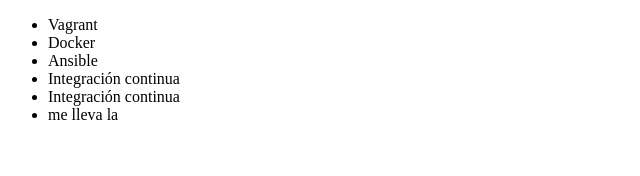
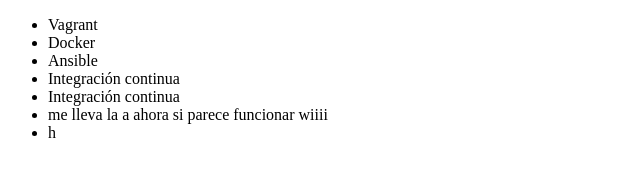
Before and after one commit to Eduardo04012023/alura-git, a plain HTML site: page index.html in a window 1280 px wide. Shown: the whole page, without its empty margins (0-640 px from the left). Drawn offline with Linux system fonts and the light colour scheme.

Commit message:
me lleva la chingada

```diff
--- a/index.html
+++ b/index.html
@@ -12,8 +12,9 @@
          <li> Integración continua </li>
          <li> Integración continua </li>
          <li>
-          me lleva la
+          me lleva la a ahora si parece funcionar wiiii
          </li>
+         <li>h</li>
      </ul>
 </body>
 </html>
```
